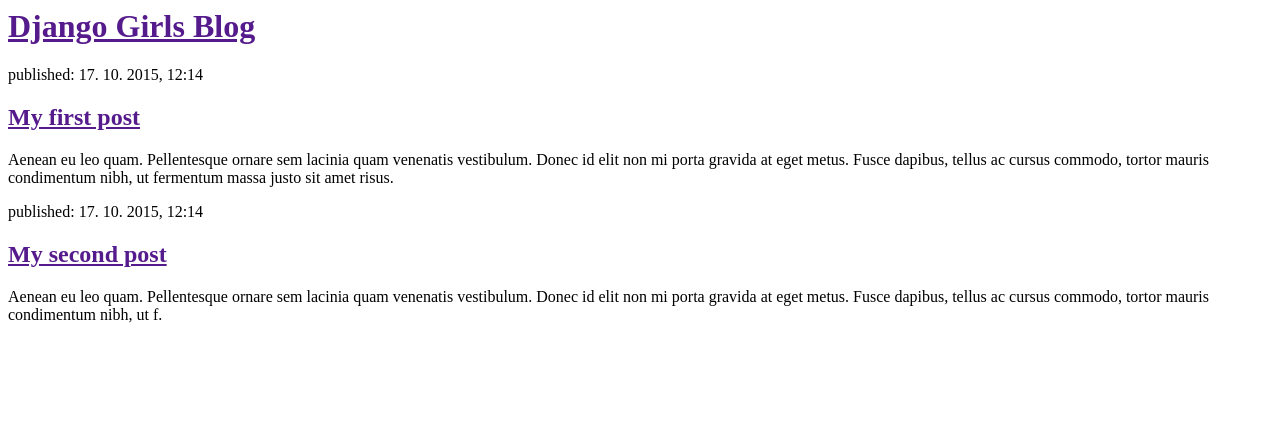
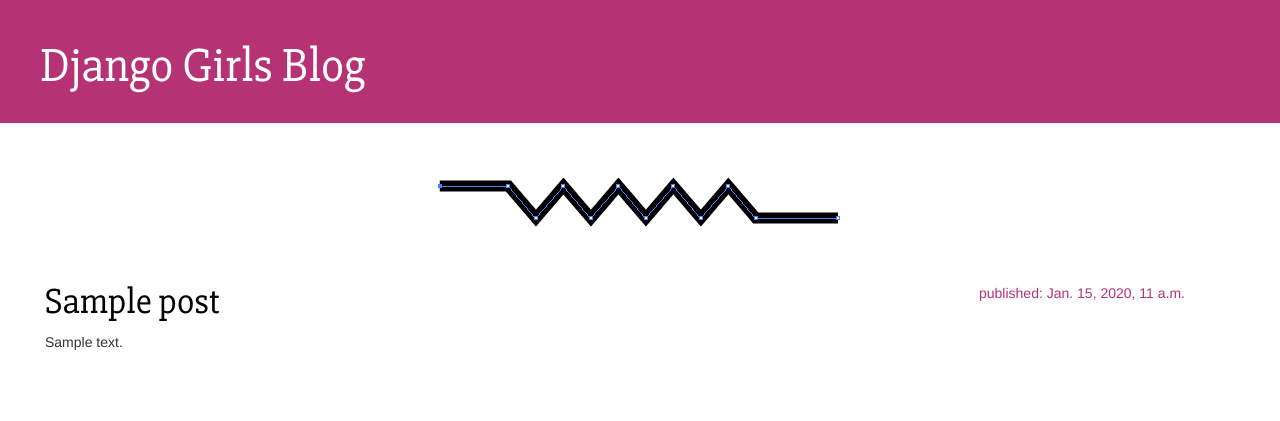
Before and after one commit to pj12345/FRI-Django, a Django app: template blog/templates/blog/post_list.html in a window 1280 px wide. Shown: the top 421 px of the page. Run offline with Django 3.2, Linux system fonts and the light colour scheme; the template is opened without the code that fills it: values that come from a table or form of the project are taken from there, others are empty; tables that the repository leaves empty hold one stand-in row (values such as "Sample post"); some libraries are stand-ins or nearby versions.

Commit message:
Changed the HTML for the site.

```diff
--- /dev/null
+++ b/blog/static/css/style.css
@@ -0,0 +1,63 @@
+.page-header {
+    background-color: #B53375;
+    margin-top: 0;
+    padding: 20px 20px 20px 40px;
+}
+
+.page-header h1, .page-header h1 a, .page-header h1 a:visited, .page-header h1 a:active {
+    color: #ffffff;
+    font-size: 36pt;
+    text-decoration: none;
+}
+
+.content {
+    margin-left: 30px;
+}
+
+h1, h2, h3, h4 {
+    font-family: 'Slabo 27px', serif;
+}
+
+.date {
+    float: right;
+    color: #B53375;
+}
+
+.save {
+    float: right;
+}
+
+.post-form textarea, .post-form input {
+    width: 200%;
+}
+
+.top-menu, .top-menu:hover, .top-menu:visited {
+    color: #ffffff;
+    float: right;
+    font-size: 26pt;
+    margin-right: 20px;
+}
+
+
+.post {
+    margin-bottom: 70px;
+}
+
+.post h1 a, .post h1 a:visited {
+    color: #000000;
+}
+
+.post h1 a:hover{
+text-decoration:none;
+color:#ffffff;
+background: #B53375;
+padding-left:10px;
+padding-right:10px;
+margin:-10px;
+}
+
+.sredina {
+   display: block;
+   margin-left: auto;
+   margin-right: auto
+}
--- a/blog/templates/blog/post_list.html
+++ b/blog/templates/blog/post_list.html
@@ -1,19 +1,36 @@
-
+{% load staticfiles %}
+<html>
+    <head>
+        <title>Django Girls blog</title>
+        <link rel="stylesheet" href="//maxcdn.bootstrapcdn.com/bootstrap/3.2.0/css/bootstrap.min.css">
+        <link rel="stylesheet" href="//maxcdn.bootstrapcdn.com/bootstrap/3.2.0/css/bootstrap-theme.min.css">
+        <link rel="stylesheet" href="{% static "css/style.css" %}">
+        <link href='https://fonts.googleapis.com/css?family=Slabo+27px' rel='stylesheet' type='text/css'>
+    </head>
     <body>
         <div>
-            <h1><a href="">Django Girls Blog</a></h1>
+         <div class="page-header">
+    <h1><a href="/">Django Girls Blog</a></h1>
+</div>
         </div>
 
-        <div>
-            <p>published: 17. 10. 2015, 12:14</p>
-            <h2><a href="">My first post</a></h2>
-            <p>Aenean eu leo quam. Pellentesque ornare sem lacinia quam venenatis vestibulum. Donec id elit non mi porta gravida at eget metus. Fusce dapibus, tellus ac cursus commodo, tortor mauris condimentum nibh, ut fermentum massa justo sit amet risus.</p>
+<img class="sredina" src="{% static "img/zigzag.png" %}">
+
+
+      <div class="content container">
+    <div class="row">
+        <div class="col-md-12">
+            {% for post in posts %}
+                <div class="post">
+                    <div class="date">
+                        <p>published: {{ post.published_date }}</p>
+                    </div>
+                    <h1><a href="">{{ post.title }}</a></h1>
+                    <p>{{ post.text|linebreaks }}</p>
+                </div>
+            {% endfor %}
         </div>
-
-        <div>
-            <p>published: 17. 10. 2015, 12:14</p>
-            <h2><a href="">My second post</a></h2>
-            <p>Aenean eu leo quam. Pellentesque ornare sem lacinia quam venenatis vestibulum. Donec id elit non mi porta gravida at eget metus. Fusce dapibus, tellus ac cursus commodo, tortor mauris condimentum nibh, ut f.</p>
-        </div>
+    </div>
+</div>
     </body>
 </html>
--- a/blog/views.py
+++ b/blog/views.py
@@ -1,4 +1,7 @@
 from django.shortcuts import render
+from django.utils import timezone
+from .models import Post
 
 def post_list(request):
-    return render(request, 'blog/post_list.html', {})
+    posts = Post.objects.filter(published_date__lte=timezone.now()).order_by('published_date')
+    return render(request, 'blog/post_list.html', {'posts': posts})
```
Also changed, not shown: blog/static/img/zigzag.png (added).
